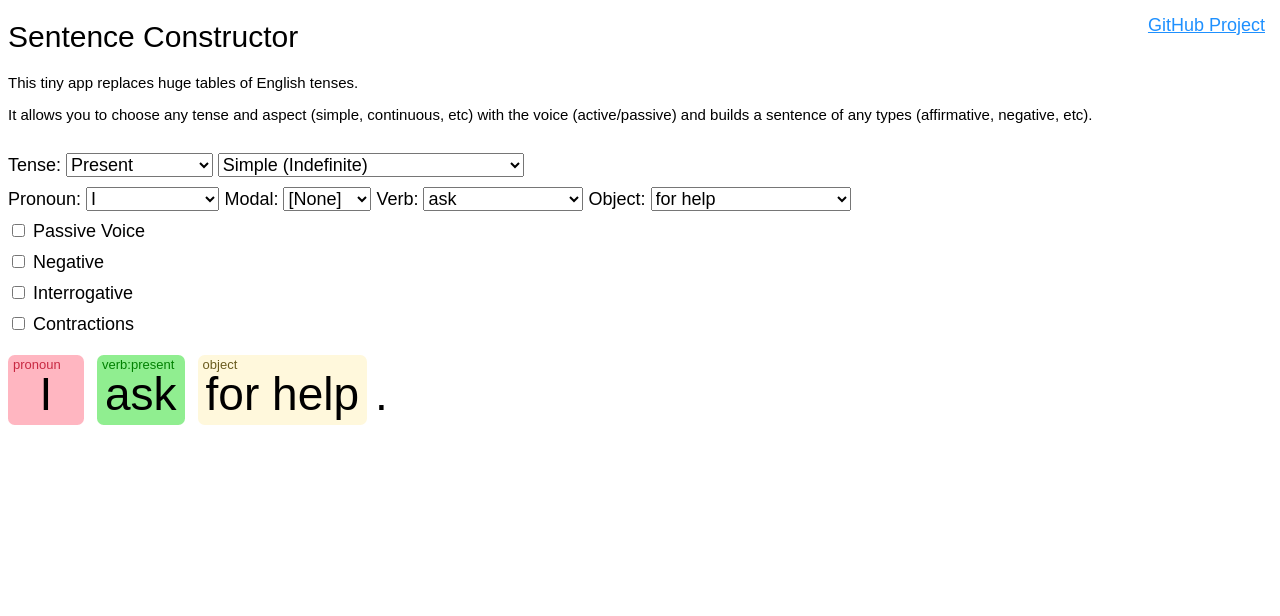
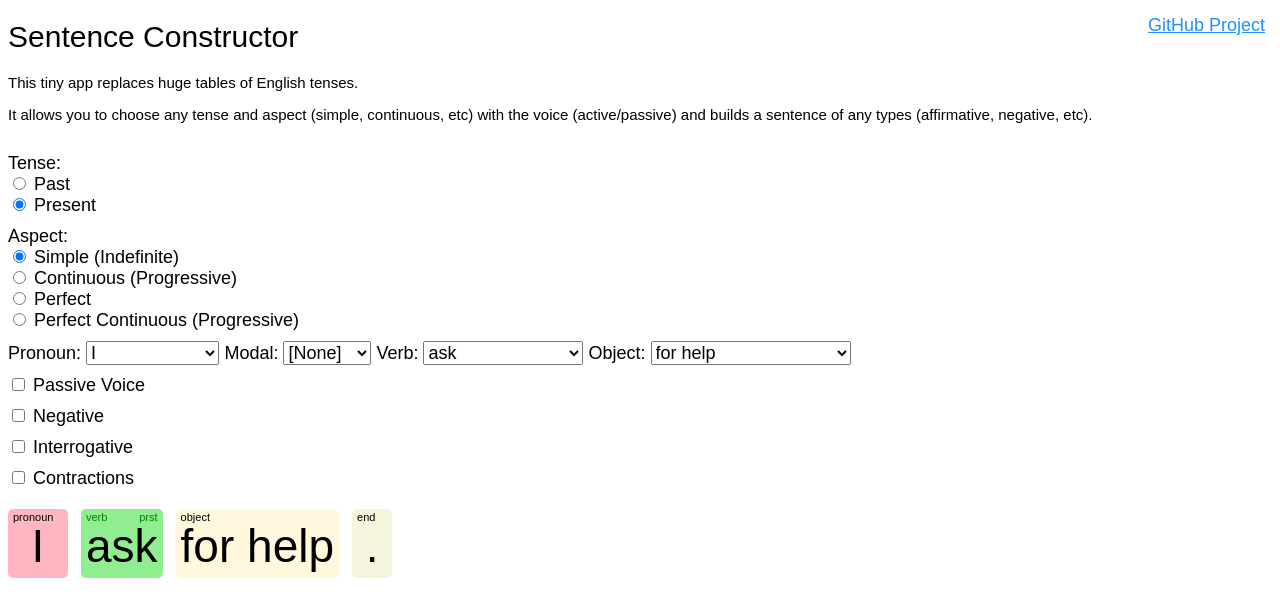
Before and after one commit to axln/eng-learn, a React app: page / in a window 1280 px wide. Shown: the top 616 px of the page. Built offline with nearby package versions, Linux system fonts and the light colour scheme.

Commit message:
refactoring

```diff
--- a/src/component/App.tsx
+++ b/src/component/App.tsx
@@ -1,12 +1,10 @@
 import React, { useEffect, useState } from 'react';
-import { Aspect, SentenceParams, Tense, ModalVerb } from '~/type';
-import { TenseCombo } from '~/component/TenseCombo';
+import { Aspect, ModalVerb, SentenceParams, Tense } from '~/type';
 import { AspectCombo } from '~/component/AspectCombo';
 import { PronounCombo } from '~/component/PronounCombo';
 import { VerbCombo } from '~/component/VerbCombo';
 import { Sentence } from '~/component/Sentence';
 import { ObjectCombo } from '~/component/ObjectCombo';
-import { renderVerbChain } from '~/lib/Grammar';
 import { ModalCombo } from '~/component/ModalCombo';
 
 const defaultAppState: SentenceParams = {
@@ -25,17 +23,17 @@ const defaultAppState: SentenceParams = {
 export const App: React.FC = () => {
   const [state, setState] = useState<SentenceParams>(defaultAppState);
 
-  const tenseChangeHandler = (tense: Tense) => {
-    setState({
-      ...state,
-      tense
-    });
-  };
-
   const aspectChangeHandler = (aspect: Aspect) => {
     setState({
       ...state,
       aspect
+    });
+  };
+
+  const aspectRadioChangeHandler = (e: React.ChangeEvent<HTMLInputElement>) => {
+    setState({
+      ...state,
+      aspect: e.target.value as Aspect
     });
   };
 
@@ -90,6 +88,13 @@ export const App: React.FC = () => {
     });
   };
 
+  const tenseChangeHandler = (e: React.ChangeEvent<HTMLInputElement>) => {
+    setState({
+      ...state,
+      tense: e.target.value as Tense
+    });
+  };
+
   const objectIndexChangeHandler = (objectIndex: number) => {
     console.log('objectIndexChangeHandler:', objectIndex);
     setState({
@@ -99,7 +104,7 @@ export const App: React.FC = () => {
   };
 
   useEffect(() => {
-    //console.log(renderVerbChain(state));
+    // console.log(renderVerbChain(state));
   });
 
   return (
@@ -118,8 +123,71 @@ export const App: React.FC = () => {
         </p>
       </div>
       <div className="controls">
-        Tense: <TenseCombo tense={state.tense} onChange={tenseChangeHandler} />{' '}
-        <AspectCombo aspect={state.aspect} onChange={aspectChangeHandler} />{' '}
+        Tense: <br />
+        <input
+          id="past_tense_radio"
+          type="radio"
+          name="tense"
+          value={Tense.past}
+          onChange={tenseChangeHandler}
+          checked={state.tense === Tense.past}
+        />
+        <label htmlFor="past_tense_radio">{' Past'}</label> <br />
+        <input
+          id="present_tense_radio"
+          type="radio"
+          name="tense"
+          value={Tense.present}
+          onChange={tenseChangeHandler}
+          checked={state.tense === Tense.present}
+        />
+        <label htmlFor="present_tense_radio">{' Present'}</label>
+      </div>
+
+      <div className="controls">
+        {'Aspect: '}
+        <br />
+        <input
+          id="simple_aspect_radio"
+          type="radio"
+          name="aspect"
+          value={Aspect.simple}
+          onChange={aspectRadioChangeHandler}
+          checked={state.aspect === Aspect.simple}
+        />
+        <label htmlFor="simple_aspect_radio">{' Simple (Indefinite)'}</label>
+        <br />
+        <input
+          id="continuous_aspect_radio"
+          type="radio"
+          name="aspect"
+          value={Aspect.continuous}
+          onChange={aspectRadioChangeHandler}
+          checked={state.aspect === Aspect.continuous}
+        />
+        <label htmlFor="continuous_aspect_radio">{' Continuous (Progressive)'}</label>
+        <br />
+        <input
+          id="perfect_aspect_radio"
+          type="radio"
+          name="aspect"
+          value={Aspect.perfect}
+          onChange={aspectRadioChangeHandler}
+          checked={state.aspect === Aspect.perfect}
+        />
+        <label htmlFor="perfect_aspect_radio">{' Perfect'}</label>
+        <br />
+        <input
+          id="perfect_continuous_aspect_radio"
+          type="radio"
+          name="aspect"
+          value={Aspect.perfect_continuous}
+          onChange={aspectRadioChangeHandler}
+          checked={state.aspect === Aspect.perfect_continuous}
+        />
+        <label htmlFor="perfect_continuous_aspect_radio">
+          {' Perfect Continuous (Progressive)'}
+        </label>
       </div>
 
       <div className="controls">
--- a/src/component/AspectCombo.tsx
+++ b/src/component/AspectCombo.tsx
@@ -18,7 +18,7 @@ export const AspectCombo: React.FC<ACProps> = ({ aspect, onChange }) => {
     onChange(e.target.value as Aspect);
 
   return (
-    <select id="aspect" onChange={comboChangeHandler} defaultValue={aspect}>
+    <select id="aspect" onChange={comboChangeHandler} value={aspect}>
       {Object.keys(Aspect).map((value: string) => (
         <option key={value} value={value}>
           {aspectTitles[value as Aspect]}
--- /dev/null
+++ b/src/component/Sentence.scss
@@ -0,0 +1,10 @@
+.sentence {
+  margin: 20px 0;
+  display: flex;
+  /*font-family: monospace;*/
+  font-size: 46px;
+
+  &>div {
+    margin-right: 13px;
+  }
+}
--- a/src/component/Sentence.tsx
+++ b/src/component/Sentence.tsx
@@ -1,18 +1,15 @@
 import React from 'react';
 import { SentenceParams } from '~/type';
 import { renderSentence } from '~/lib/Grammar';
+import { Word } from '~/component/Word';
+import './Sentence.scss';
 
 type SentenceProps = { params: SentenceParams };
 
 export const Sentence: React.FC<SentenceProps> = ({ params }) => (
   <div id="sentence" className="sentence">
-    {renderSentence(params).map((member) => {
-      const [text, type] = member.split(':');
-      return (
-        <span key={member} className={type}>
-          {text}
-        </span>
-      );
-    })}
+    {renderSentence(params).map((word) => (
+      <Word key={word} word={word} />
+    ))}
   </div>
 );
--- a/src/component/TenseCombo.tsx
+++ b/src/component/TenseCombo.tsx
@@ -12,7 +12,7 @@ export const TenseCombo: React.FC<TCProps> = ({ tense, onChange }) => {
     onChange(e.target.value as Tense);
 
   return (
-    <select id="tense" onChange={comboChangeHandler} defaultValue={tense}>
+    <select id="tense" onChange={comboChangeHandler} value={tense}>
       {Object.keys(Tense).map((value) => (
         <option key={value} value={value}>
           {capitalize(value.replace(/_/g, ' '))}
--- /dev/null
+++ b/src/component/Word.scss
@@ -0,0 +1,66 @@
+div.word {
+  position: relative;
+  text-align: center;
+  border-radius: 5px;
+  min-width: 50px;
+  padding: 10px 5px 5px;
+
+  &.verb {
+    background-color: lightgreen;
+    & > span.type, & > span.form {
+      color: green;
+    }
+  }
+
+  &.not {
+    background-color: lightgray;
+  }
+
+  &.pronoun {
+    background-color: lightpink;
+  }
+
+  &.object {
+    background-color: cornsilk;
+  }
+
+  &.aux {
+    background-color: lightskyblue;
+
+    & > span.type, & > span.form {
+      color: darkblue;
+    }
+  }
+
+  &.aux_ctr {
+    background-color: bisque;
+    min-width: 60px;
+
+    & > span.type, & > span.form {
+      color: #a48c6f;
+    }
+  }
+
+  &.end {
+    min-width: 30px;
+    background-color: beige;
+  }
+
+  & > span.type {
+    font-family: sans-serif;
+    font-size: 11px;
+    display: block;
+    position: absolute;
+    top: 2px;
+    left: 5px;
+  }
+
+  & > span.form {
+    font-family: sans-serif;
+    font-size: 11px;
+    display: block;
+    position: absolute;
+    top: 2px;
+    right: 5px;
+  }
+}
--- /dev/null
+++ b/src/component/Word.tsx
@@ -0,0 +1,17 @@
+import React from 'react';
+import './Sentence.scss';
+import './Word.scss';
+
+type WordProps = { word: string };
+
+export const Word: React.FC<WordProps> = ({ word }) => {
+  const [text, type, form] = word.split(':');
+
+  return (
+    <div key={word} className={`word ${type}`}>
+      {type ? <span className="type">{type === 'aux_ctr' ? 'aux' : type}</span> : null}
+      {form ? <span className="form">{form === 'present' ? 'prst' : form}</span> : null}
+      <span>{text}</span>
+    </div>
+  );
+};
--- a/src/index.scss
+++ b/src/index.scss
@@ -29,6 +29,11 @@ h1 {
   width: 100pt;
 }
 
+input, label {
+  cursor: pointer;
+  user-select: none;
+}
+
 #verb {
   width: 160px;
 }
@@ -45,125 +50,7 @@ h1 {
   margin: 10px 0;
 }
 
-.sentence {
-  margin: 20px 0;
-  /*font-family: monospace;*/
-  font-size: 46px;
 
-  &>span {
-    margin-right: 13px;
-  }
-}
-
-.verbOption {
-  background-color: lightblue;
-}
-
-.not {
-  background-color: lightgray;
-}
-
-.verb, .verb_past, .verb_root, .verb_v3, .verb_ing, .verb_present {
-  background-color: lightgreen;
-}
-
-.sentence > span {
-  display: inline-block;
-  text-align: center;
-  min-width: 60px;
-  padding: 12px 8px 4px;
-  position: relative;
-  border-radius: 5pt;
-}
-
-span.object {
-  margin-right: 0;
-}
-span.end {
-  min-width: inherit;
-}
-
-.sentence > span::before {
-  display: block;
-  position: absolute;
-  top: 2px;
-  left: 5px;
-  font-size: 13px;
-  font-family: sans-serif;
-}
-
-.pronoun {
-  background-color: lightpink;
-}
-
-.object {
-  background-color: cornsilk;
-}
-
-.pronoun::before {
-  content: "pronoun";
-  color: #c82842;
-}
-
-.aux {
-  background-color: lightskyblue;
-}
-
-.aux::before {
-  content: "aux verb";
-  color: darkblue;
-}
-
-.not::before {
-  content: "negation";
-  color: dimgrey;
-}
-
-.verb::before {
-  content: "verb";
-  color: green;
-}
-
-.verb_v3::before {
-  content: "verb:v3";
-  color: green;
-}
-
-
-.verb_ing::before {
-  content: "verb:ing";
-  color: green;
-}
-
-.verb_past::before {
-  content: "verb:past";
-  color: green;
-}
-
-.verb_present::before {
-  content: "verb:present";
-  color: green;
-}
-
-.verb_root::before {
-  content: "verb:root";
-  color: green;
-}
-
-.object::before {
-  content: "object";
-  color: #6a5b1f;
-}
-
-.ctr {
-  background-color: bisque;
-  min-width: 60px;
-}
-
-.ctr::before {
-  content: "contraction";
-  color: #a48c6f;
-}
 
 .repo {
   position: absolute;
--- a/src/lib/Contractions.ts
+++ b/src/lib/Contractions.ts
@@ -1,35 +1,38 @@
 import { ContractionRule } from '~/type';
 
 export const contractions: ContractionRule[] = [
-  { from: 'i:pronoun am:aux', to: "I'm" },
-  { from: 'is:aux not:not', to: "isn't" },
-  { from: 'are:aux not:not', to: "aren't" },
-  { from: 'was:aux not:not', to: "wasn't" },
-  { from: 'were:aux not:not', to: "weren't" },
-  { from: 'do:aux not:not', to: "don't" },
-  { from: 'does:aux not:not', to: "doesn't" },
-  { from: 'did:aux not:not', to: "didn't" },
-  { from: 'have:aux not:not', to: "haven't" },
-  { from: 'has:aux not:not', to: "hasn't" },
-  { from: 'had:aux not:not', to: "hadn't" },
-  { from: 'will:aux not:not', to: "won't" },
-  { from: 'would:aux not:not', to: "wouldn't" },
-  { from: 'i:pronoun will:aux', to: "I'll" },
-  { from: 'we:pronoun will:aux', to: "we'll" },
-  { from: 'he:pronoun will:aux', to: "he'll" },
-  { from: 'she:pronoun will:aux', to: "she'll" },
-  { from: 'it:pronoun will:aux', to: "it'll" },
-  { from: 'they:pronoun will:aux', to: "they'll" },
-  { from: 'he:pronoun is:aux', to: "he's" },
-  { from: 'she:pronoun is:aux', to: "she's" },
-  { from: 'it:pronoun is:aux', to: "it's" },
-  { from: 'they:pronoun are:aux', to: "they're" },
-  { from: 'you:pronoun are:aux', to: "you're" },
-  { from: 'i:pronoun have:aux', to: "I've" },
-  { from: 'i:pronoun had:aux', to: "I'd" },
-  { from: 'you:pronoun had:aux', to: "you'd" },
-  { from: 'he:pronoun had:aux', to: "he'd" },
-  { from: 'she:pronoun had:aux', to: "she'd" },
-  { from: 'he:pronoun has:aux', to: "he's" },
-  { from: 'would:aux have:aux', to: "would've" }
+  { from: 'i am', to: "I'm" },
+  { from: 'is not', to: "isn't" },
+  { from: 'are not', to: "aren't" },
+  { from: 'was not', to: "wasn't" },
+  { from: 'were not', to: "weren't" },
+  { from: 'do not', to: "don't" },
+  { from: 'does not', to: "doesn't" },
+  { from: 'did not', to: "didn't" },
+  { from: 'have not', to: "haven't" },
+  { from: 'has not', to: "hasn't" },
+  { from: 'had not', to: "hadn't" },
+  { from: 'will not', to: "won't" },
+  { from: 'would not', to: "wouldn't" },
+  { from: 'i will', to: "I'll" },
+  { from: 'we will', to: "we'll" },
+  { from: 'he will', to: "he'll" },
+  { from: 'she will', to: "she'll" },
+  { from: 'it will', to: "it'll" },
+  { from: 'they will', to: "they'll" },
+  { from: 'he is', to: "he's" },
+  { from: 'she is', to: "she's" },
+  { from: 'it is', to: "it's" },
+  { from: 'they are', to: "they're" },
+  { from: 'you are', to: "you're" },
+  { from: 'i have', to: "I've" },
+  { from: 'i had', to: "I'd" },
+  { from: 'you had', to: "you'd" },
+  { from: 'he had', to: "he'd" },
+  { from: 'she had', to: "she'd" },
+  { from: 'he has', to: "he's" },
+  { from: 'would have', to: "would've" },
+  { from: 'might have', to: "might've" },
+  { from: 'can not', to: "can't" },
+  { from: 'would not', to: "wouldn't" }
 ];
--- a/src/lib/Grammar.ts
+++ b/src/lib/Grammar.ts
@@ -21,43 +21,51 @@ import { aspects } from '~/lib/Aspects';
 export function renderSentence(params: SentenceParams): string[] {
   const subject = pronouns[params.pronounKey];
   // sentence is started from subject
-  let members: string[] = [`${subject.spelling.subject}:pronoun`];
-  members = members.concat(renderVerbChain(params));
+  let words: string[] = [`${subject.spelling.subject}:pronoun`];
+  words = words.concat(renderVerbChain(params));
 
   const objectText = getObjectText(params);
   if (objectText) {
-    members.push(`${getObjectText(params)}:object`);
+    words.push(`${getObjectText(params)}:object`);
   }
 
-  members.push(`${params.interrogative ? '?' : '.'}:end`);
+  words.push(`${params.interrogative ? '?' : '.'}:end`);
 
   if (params.interrogative) {
     // for interrogative sentences just swap subject with aux
-    members = reorderArr(members, 1, 0);
+    words = reorderArr(words, 1, 0);
   }
 
   if (params.applyContractions) {
     if (params.interrogative && params.negative) {
       // move "not" in front of "subject" to find possible contractions
-      const reorderedMembers = reorderArr(members, 2, 1);
-      const contractedMembers = applyContractions(reorderedMembers);
+      const reorderedWords = reorderArr(words, 2, 1);
+      const contractedWords = applyContractions(reorderedWords);
 
       // have contractions been applied?
-      if (!equalArrays(reorderedMembers, contractedMembers)) {
-        members = contractedMembers;
+      if (!equalArrays(reorderedWords, contractedWords)) {
+        words = contractedWords;
       }
     } else {
-      members = applyContractions(members);
+      words = applyContractions(words);
     }
   }
 
-  if (members.length > 0) {
-    members[0] = capitalize(members[0]);
+  if (words.length > 0) {
+    words[0] = capitalize(words[0]);
   }
 
-  //console.log('members:', members);
+  // merge "can not" into "cannot"
+  if (params.negative && params.modalVerb === 'can') {
+    for (let i = 1; i < words.length - 1; ++i) {
+      if (words[i].split(':')[0] === 'can') {
+        words.splice(i, 2, 'cannot:aux:modal');
+        break;
+      }
+    }
+  }
 
-  return members;
+  return words;
 }
 
 export function renderVerbChain(params: SentenceParams): string[] {
@@ -66,6 +74,7 @@ export function renderVerbChain(params: SentenceParams): string[] {
   const verbChain = [...aspects[params.aspect].verbChain];
   const mainVerbRoot = params.verbKey.split(':')[0];
   const subject = pronouns[params.pronounKey];
+  const affirmative = !params.negative && !params.interrogative;
 
   // this condition is the most complex part of the English grammar
   // it states that in simple past or present you can skip DO aux verb in either of the
@@ -74,12 +83,9 @@ export function renderVerbChain(params: SentenceParams): string[] {
   // - main verb is be
   // - modality is used
   // in this case the next verb from the chain takes its tense form
-
   const skipFirstVerb =
     params.aspect === Aspect.simple &&
-    ((!params.negative && !params.interrogative) ||
-      params.modalVerb ||
-      mainVerbRoot === aspect.auxReplacedBy);
+    (affirmative || params.modalVerb || mainVerbRoot === aspect.auxReplacedBy || params.passive);
 
   if (skipFirstVerb) {
     verbChain.shift();
@@ -106,7 +112,7 @@ export function renderVerbChain(params: SentenceParams): string[] {
 
   return verbChain.map((verbExp: string) => {
     if (Object.keys(ModalVerb).indexOf(verbExp) >= 0) {
-      return `${verbExp}:aux`;
+      return `${verbExp}:aux:modal`;
     }
 
     const [member, form] = verbExp.split('.') as [string, VerbForm];
@@ -114,11 +120,11 @@ export function renderVerbChain(params: SentenceParams): string[] {
       case 'be':
       case 'do':
       case 'have':
-        return `${renderVerb(`${member}:s`, form, subject)}:aux`;
+        return `${renderVerb(`${member}:s`, form, subject)}:aux:${form || 'root'}`;
       case 'not':
         return 'not:not';
       case 'verb':
-        return `${renderVerb(params.verbKey, form, subject)}:verb_${form || 'root'}`;
+        return `${renderVerb(params.verbKey, form, subject)}:verb:${form || 'root'}`;
     }
   });
 }
@@ -140,7 +146,6 @@ function getVerbForm(verbRoot: string, type: string, form: VerbForm, pronoun: Pr
           return verbRoot;
         }
       case VerbForm.past:
-        return verb.ed || `${verbRoot}ed`;
       case VerbForm.v3:
         return verb.ed || `${verbRoot}ed`;
       case VerbForm.ing:
@@ -172,28 +177,32 @@ export function renderVerb(verbKey: string, form: VerbForm, subject?: Pronoun):
   }
 }
 
-function applyContraction(members: string[], contraction: ContractionRule): string[] {
+function applyContraction(words: string[], contraction: ContractionRule): string[] {
   const newMembers: string[] = [];
 
-  for (let i = 0; i < members.length; ++i) {
-    if (
-      i < members.length - 1 &&
-      contraction.from === `${members[i]} ${members[i + 1]}`.toLowerCase()
-    ) {
-      newMembers.push(`${contraction.to}:ctr`);
-      ++i; // skip the next item
+  for (let i = 0; i < words.length; ++i) {
+    if (i < words.length - 1) {
+      const first = words[i].split(':')[0];
+      const second = words[i + 1].split(':')[0];
+
+      if (contraction.from === `${first} ${second}`.toLowerCase()) {
+        newMembers.push(`${contraction.to}:aux_ctr:ctr`);
+        ++i; // skip the next item
+      } else {
+        newMembers.push(words[i]);
+      }
     } else {
-      newMembers.push(members[i]);
+      newMembers.push(words[i]);
     }
   }
   return newMembers;
 }
 
-function applyContractions(members: string[]): string[] {
+function applyContractions(words: string[]): string[] {
   for (const contraction of contractions) {
-    members = applyContraction(members, contraction);
+    words = applyContraction(words, contraction);
   }
-  return members;
+  return words;
 }
 
 function getObjectText(params: SentenceParams): string {
--- a/src/lib/IrregularVerbs.ts
+++ b/src/lib/IrregularVerbs.ts
@@ -113,7 +113,7 @@ Object.keys(irregularVerbs).forEach((key) => {
     console.log(`${key}, past: ${verb.past}, v3: ${verb.v3}`);
   }*/
 
-  if (key === verb.past && key !== verb.v3) {
+  /*if (key === verb.past && key !== verb.v3) {
     console.log(`${key}, past: ${verb.past}, v3: ${verb.v3}`);
-  }
+  }*/
 });
```
